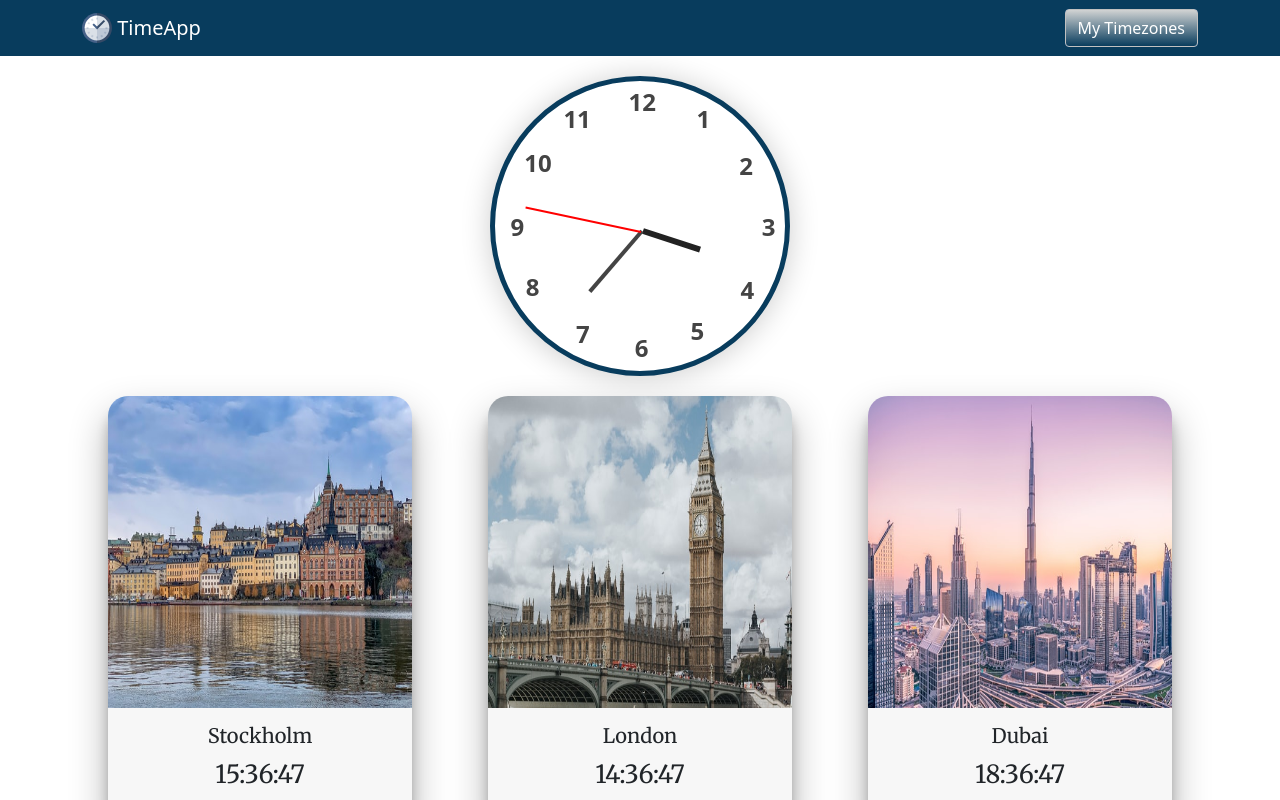
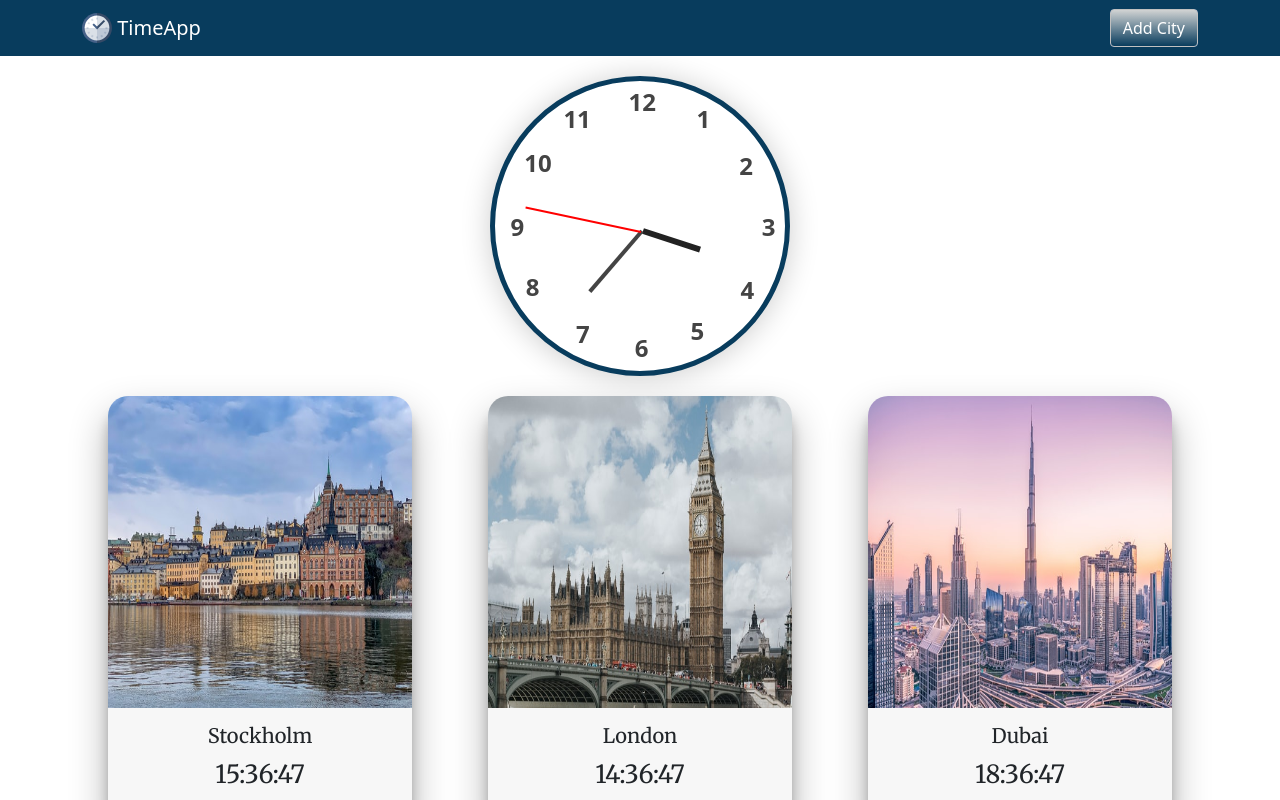
Before and after one commit to argjend551/TimeApp, a React (Vite) app: page / in a window 1280 px wide. Shown: the top 800 px of the page. Built offline with nearby package versions, Linux system fonts and the light colour scheme.

Commit message:
Changed route and button name.

```diff
--- a/src/components/main_components/App.jsx
+++ b/src/components/main_components/App.jsx
@@ -29,7 +29,7 @@ function App() {
               <Home {...{ cities, favoriteCities, setfavoriteCities }} />
             }
           />
-          <Route path="/MyTimezones" element={<MyTimezones />} />
+          <Route path="/add-city" element={<MyTimezones />} />
           <Route
             path="/:cityview"
             element={<DetailedCityPage {...{ cities, favoriteCities }} />}
--- a/src/components/main_components/Header.jsx
+++ b/src/components/main_components/Header.jsx
@@ -22,7 +22,7 @@ export default function Header() {
             />{" "}
             TimeApp
           </Navbar.Brand>
-          <Button className="custom-btn" href="/MyTimezones">My Timezones</Button>
+          <Button className="custom-btn" href="/add-city">Add City</Button>
         </Container>
       </Navbar>
     </>
```
